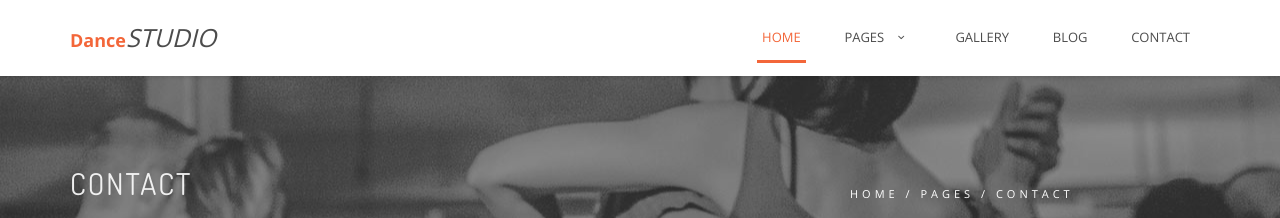
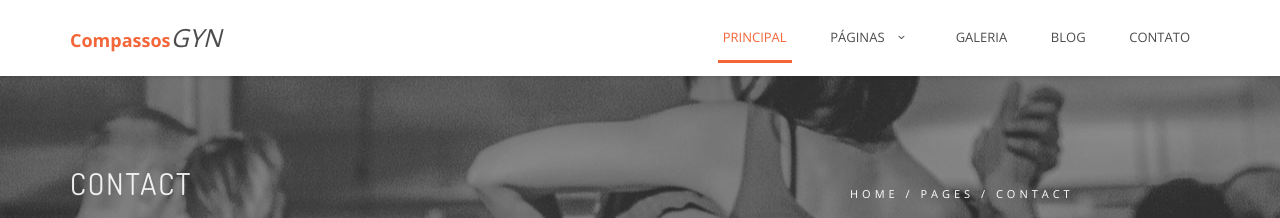
Before and after one commit to 5devmonkeys/comp, a Jekyll site: the page built from contato.html, in a window 1280 px wide. Shown: the top 218 px of the page. Built offline with Jekyll 4.4.1, drawn with Linux system fonts in a browser that asks for light colours; some web fonts are replaced.

Commit message:
translate header

```diff
--- a/_includes/header.html
+++ b/_includes/header.html
@@ -2,48 +2,32 @@
     <div class="container">
         <div class="row">
             <div class="col-sm-12">
-                <a class="navbar-brand text-center" href="#top">dance<span>studio</span></a>
+                <a class="navbar-brand text-center" href="#top">Compassos<span>Gyn</span></a>
                 <span id="toggle_mobile_menu"></span>
                 <nav id="mainmenu_wrapper">
                     <ul id="mainmenu" class="nav sf-menu">
                         <li class="active">
-                            <a href="index.html">Home</a>
+                            <a href="index.html">Principal</a>
                         </li>
                         <li>
-                            <a href="about.html">Pages</a>
+                            <a href="sobre.html">Páginas</a>
                             <ul>
                                 <li>
-                                    <a href="about.html">About Us</a>
+                                    <a href="sobre.html">Sobre nós</a>
                                 </li>
                                 <li>
-                                    <a href="service.html">Service</a>
+                                    <a href="service.html">Serviços</a>
                                 </li>
-                                 <li>
-                                    <a href="timetable.html">Timetable</a>
-                                </li>
-                                <li>
-                                    <a href="class-single.html">Single Class</a>
-                                </li>
-                                <li>
-                                    <a href="icons.html">Icons</a>
-                                </li>
-                                <li>
-                                    <a href="animation.html">Animation</a>
-                                </li>
-                                <li>
-                                    <a href="shortcodes.html">Shortcodes&amp;Widgets</a>
-                                </li>
-
                             </ul>
                         </li>
                         <li>
-                            <a href="gallery.html">Gallery</a>
+                            <a href="galeria.html">Galeria</a>
                         </li>
                         <li>
                             <a href="blog.html">Blog</a>
                         </li>
                         <li>
-                            <a href="contact.html">Contact</a>
+                            <a href="contato.html">Contato</a>
                         </li>
                     </ul>
                 </nav>
```
Also changed, not shown: contato.html (renamed from contact.html), galeria.html (renamed from gallery.html), sobre.html (renamed from about.html).
